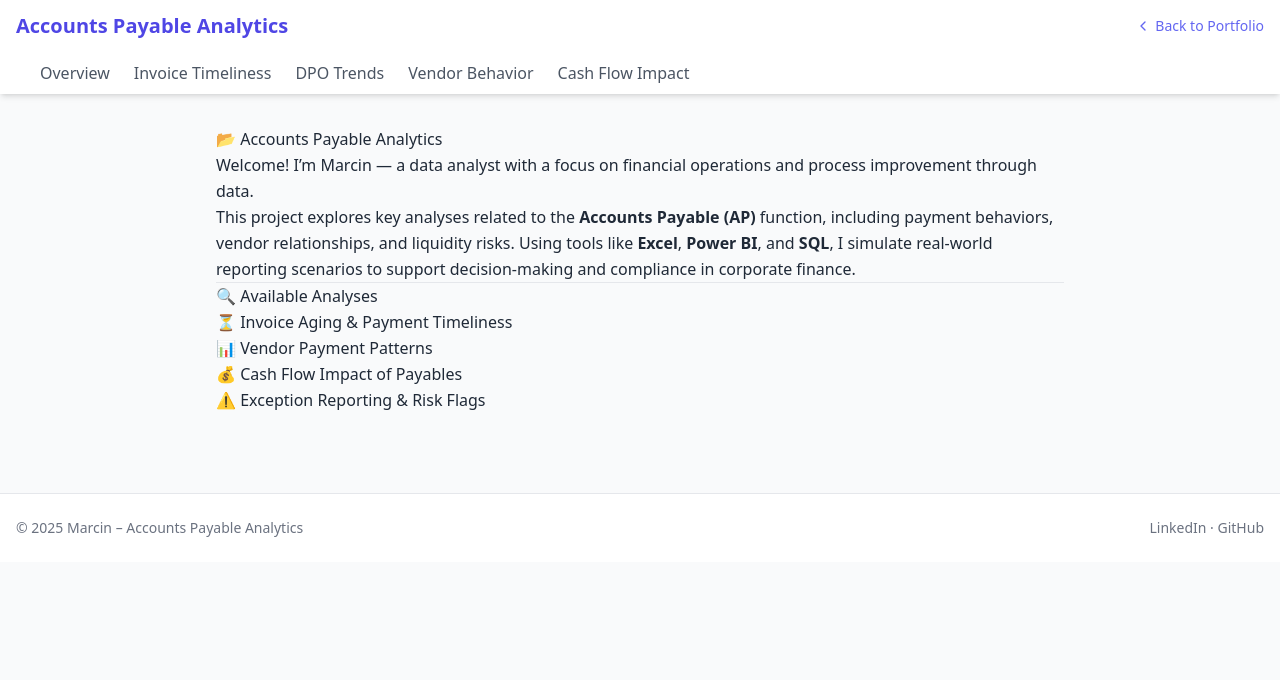
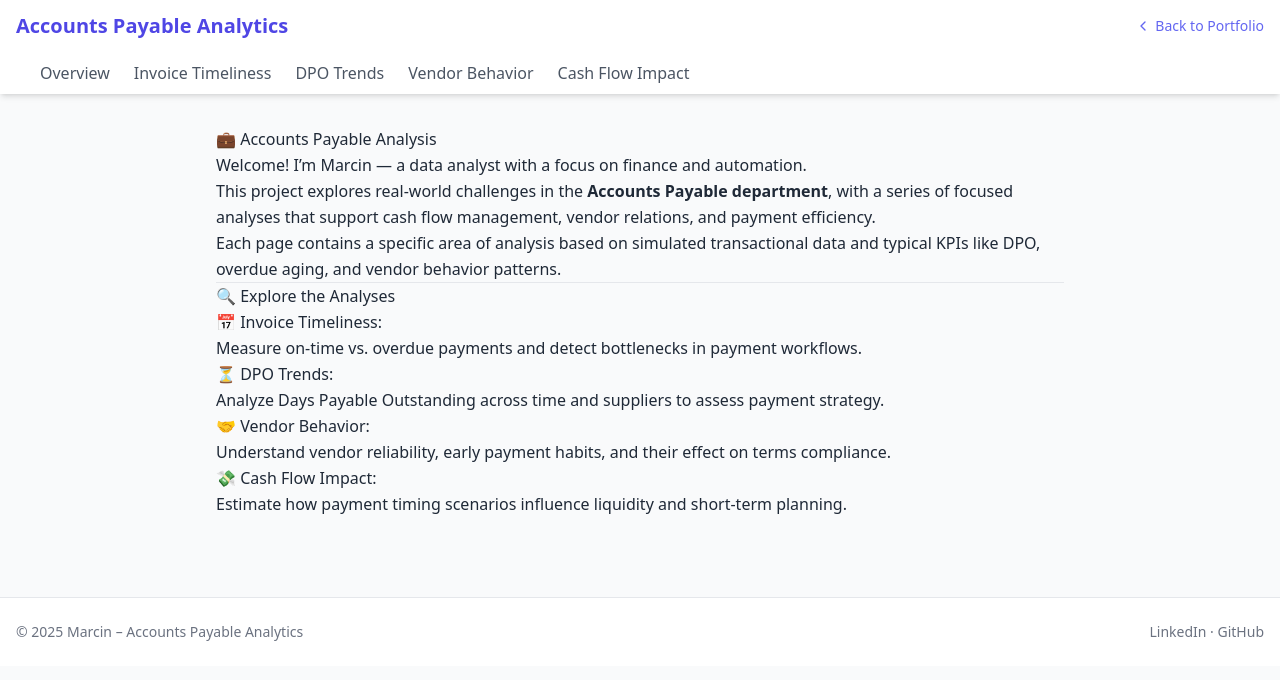
Before and after one commit to Marcin-Charzynski/accounts-payable-analytics, a Jekyll site: the page built from index.md, in a window 1280 px wide. Shown: the top 680 px of the page. Built offline with Jekyll 4.4.1, drawn with Linux system fonts in a browser that asks for light colours; nearby versions of some CDN libraries.

Commit message:
corrected

```diff
--- a/index.md
+++ b/index.md
@@ -1,20 +1,28 @@
 ---
 layout: page
-title: Home
+title: Overview
 permalink: /
 ---
 
-## 📂 Accounts Payable Analytics
+## 💼 Accounts Payable Analysis
 
-Welcome! I'm Marcin — a data analyst with a focus on financial operations and process improvement through data.
+Welcome! I'm Marcin — a data analyst with a focus on finance and automation.
+This project explores real-world challenges in the **Accounts Payable department**, with a series of focused analyses that support cash flow management, vendor relations, and payment efficiency.
 
-This project explores key analyses related to the **Accounts Payable (AP)** function, including payment behaviors, vendor relationships, and liquidity risks. Using tools like **Excel**, **Power BI**, and **SQL**, I simulate real-world reporting scenarios to support decision-making and compliance in corporate finance.
+Each page contains a specific area of analysis based on simulated transactional data and typical KPIs like DPO, overdue aging, and vendor behavior patterns.
 
 ---
 
-### 🔍 Available Analyses
+### 🔍 Explore the Analyses
 
-- ⏳ [Invoice Aging & Payment Timeliness]({{ site.baseurl }}/aging/)
-- 📊 [Vendor Payment Patterns]({{ site.baseurl }}/vendors/)
-- 💰 [Cash Flow Impact of Payables]({{ site.baseurl }}/cashflow/)
-- ⚠️ [Exception Reporting & Risk Flags]({{ site.baseurl }}/exceptions/)
+- 📅 [Invoice Timeliness]({{ site.baseurl }}/invoice-timeliness/):
+  Measure on-time vs. overdue payments and detect bottlenecks in payment workflows.
+
+- ⏳ [DPO Trends]({{ site.baseurl }}/dpo-trends/):
+  Analyze Days Payable Outstanding across time and suppliers to assess payment strategy.
+
+- 🤝 [Vendor Behavior]({{ site.baseurl }}/vendor-behavior/):
+  Understand vendor reliability, early payment habits, and their effect on terms compliance.
+
+- 💸 [Cash Flow Impact]({{ site.baseurl }}/cash-flow/):
+  Estimate how payment timing scenarios influence liquidity and short-term planning.
```
Also changed, not shown: aging.md (deleted, +0 -62 lines), invoice-timeliness.md (added, +67 -0 lines).
